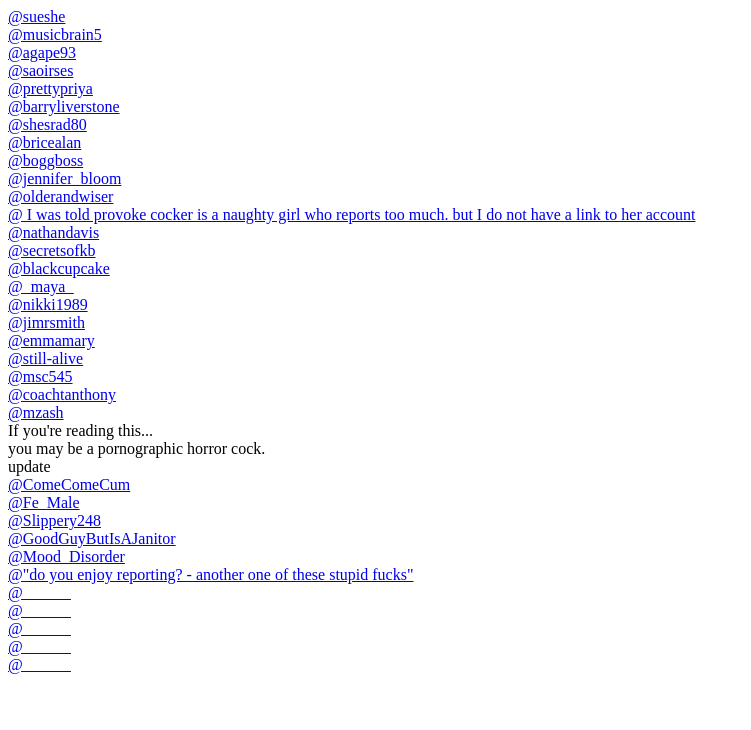
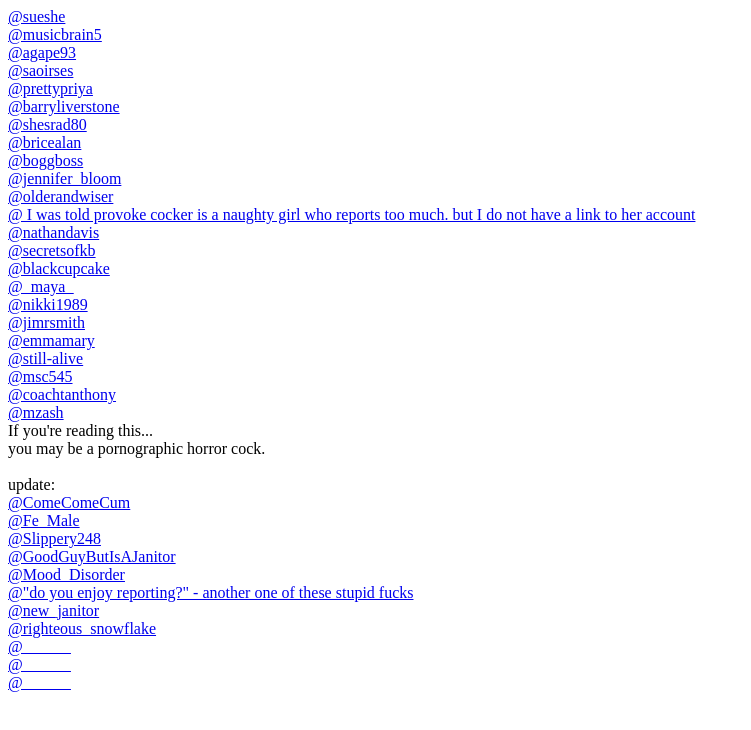
Before and after one commit to Untrannify/links, a plain HTML site: page index.html in a window 1280 px wide. Shown: the whole page, without its empty margins (0-751 px from the left). Drawn offline with Linux system fonts and the light colour scheme.

Commit message:
Update index.html

```diff
--- a/index.html
+++ b/index.html
@@ -23,16 +23,16 @@
 <a href="https://www.girlsaskguys.com/influencer/mzash">@mzash</a><br>
 
 
-If you're reading this... <br> you may be a pornographic horror cock. <br>update<br>
+If you're reading this... <br> you may be a pornographic horror cock.<br> <br>update:<br>
 
 <a href="https://www.girlsaskguys.com/user/lavlavluv">@ComeComeCum</a><br>
 <a href="https://www.girlsaskguys.com/user/iron_man">@Fe_Male</a><br>
 <a href="https://www.girlsaskguys.com/user/butterly248">@Slippery248</a><br>
 <a href="https://www.girlsaskguys.com/influencer/bcranger10">@GoodGuyButIsAJanitor</a><br>
 <a href="https://www.girlsaskguys.com/user/crimsonangel09">@Mood_Disorder</a><br>
-<a href="https://www.girlsaskguys.com/user/strateguy632">@"do you enjoy reporting? - another one of these stupid fucks"</a><br>
-<a href="_____">@______</a><br>
-<a href="_____">@______</a><br>
+<a href="https://www.girlsaskguys.com/user/strateguy632">@"do you enjoy reporting?" - another one of these stupid fucks</a><br>
+<a href="https://www.girlsaskguys.com/influencer/petitedollbabee">@new_janitor</a><br>
+<a href="https://www.girlsaskguys.com/user/mansearching">@righteous_snowflake</a><br>
 <a href="_____^^">@______</a><br>
 <a href="_____^^">@______</a><br>
 <a href="_____^^">@______</a><br>
```
